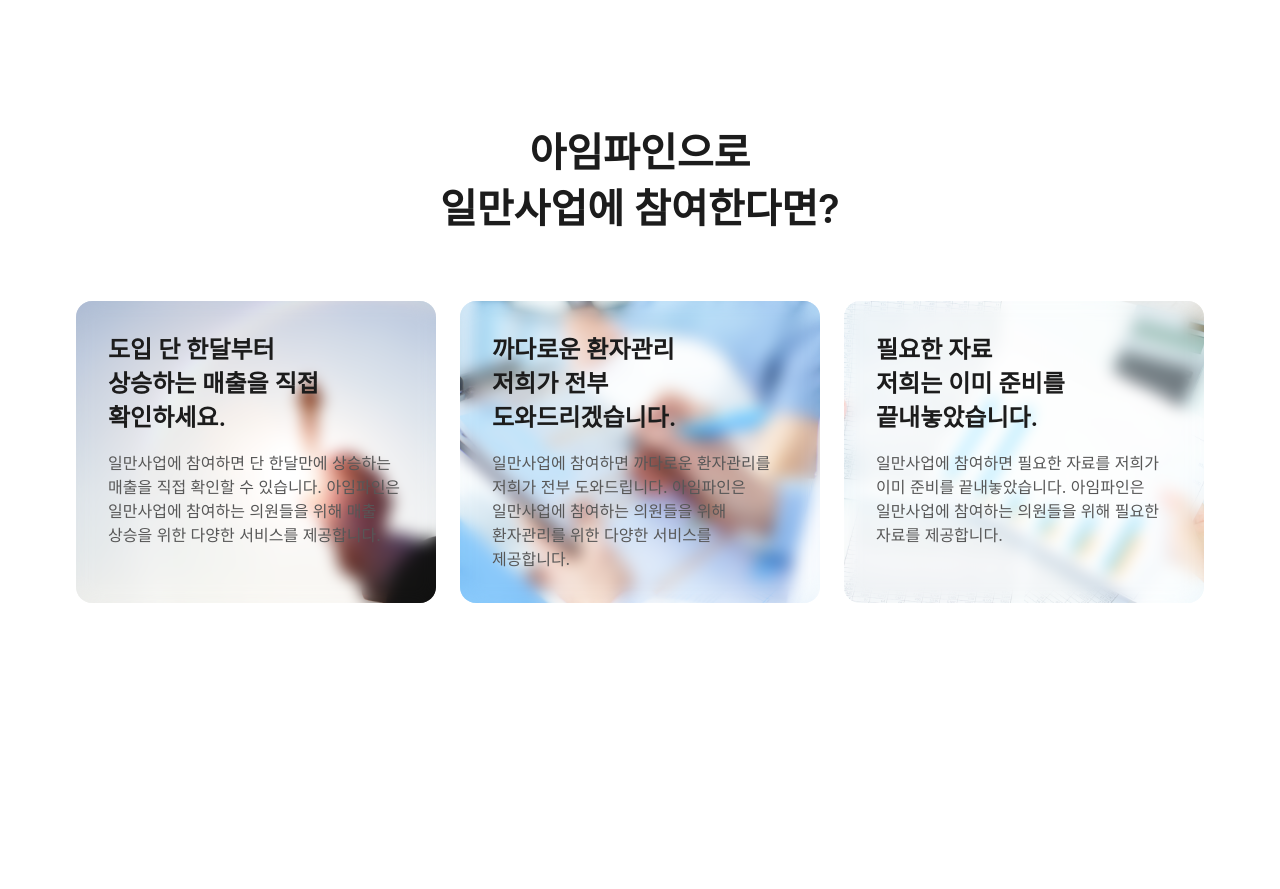
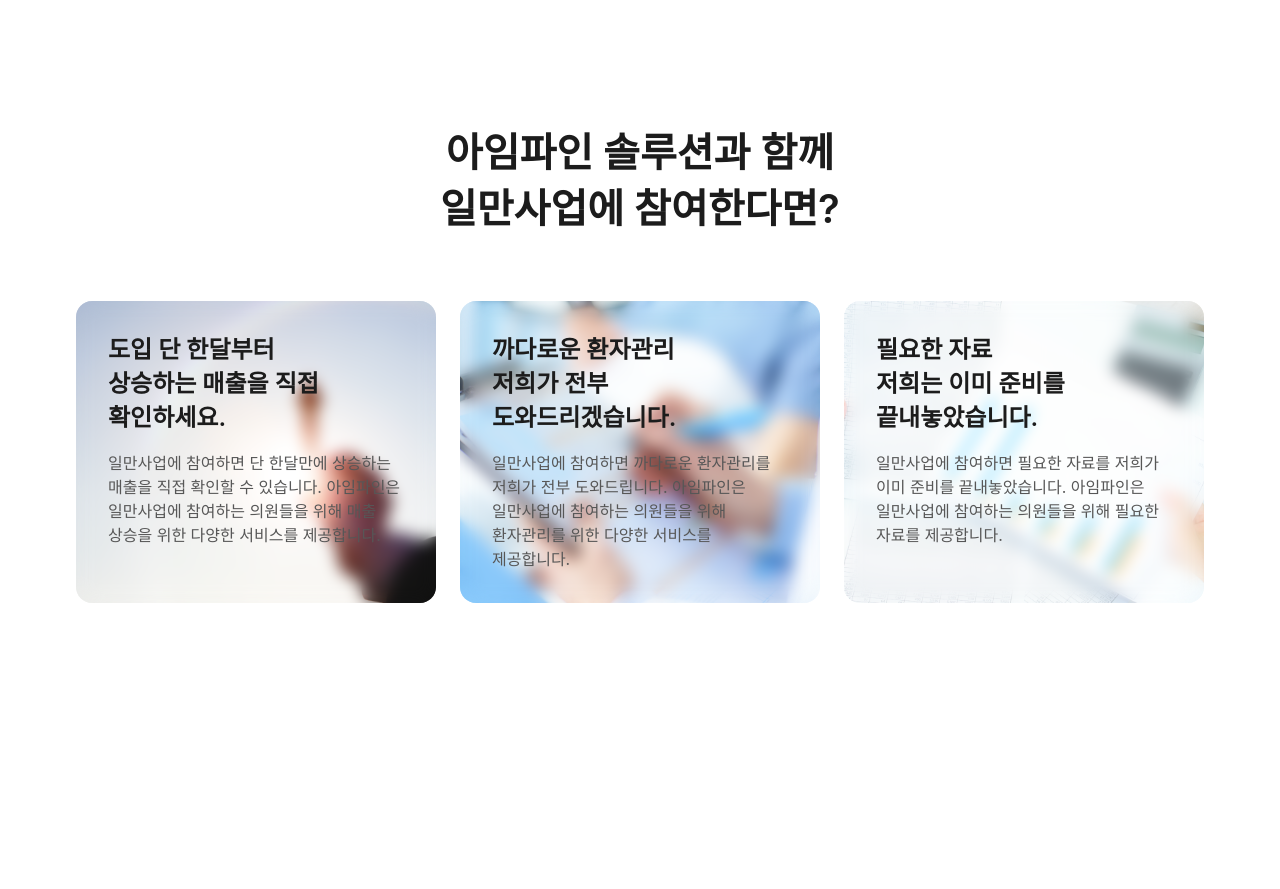
Before and after one commit to Leonamin/ilman-business, a Nuxt app: page / in a window 1280 px wide. Shown: the part 3440-4329 px from the top of the page. Built offline with nearby package versions, Linux system fonts and the light colour scheme; a web font is replaced by a local one.

Commit message:
# EDIT - 워딩 수정

```diff
--- a/src/2_view/1_index/1_section/3_FeatureSection.vue
+++ b/src/2_view/1_index/1_section/3_FeatureSection.vue
@@ -26,7 +26,7 @@
   <div class="layout">
     <div class="content">
       <AnimatedElement>
-        <h2 class="text-h2 text-center">아임파인으로<br>일만사업에 참여한다면?</h2>
+        <h2 class="text-h2 text-center">아임파인 솔루션과 함께<br>일만사업에 참여한다면?</h2>
         <div class="mt-64 sm-mt-36"></div>
       </AnimatedElement>
       <AnimatedElement :threshold=0.1>
```
